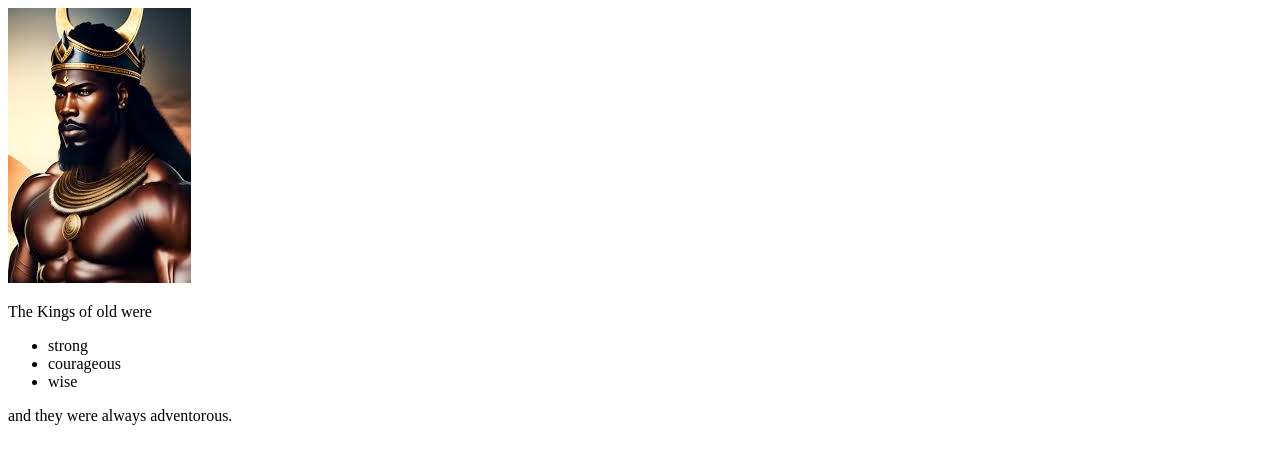
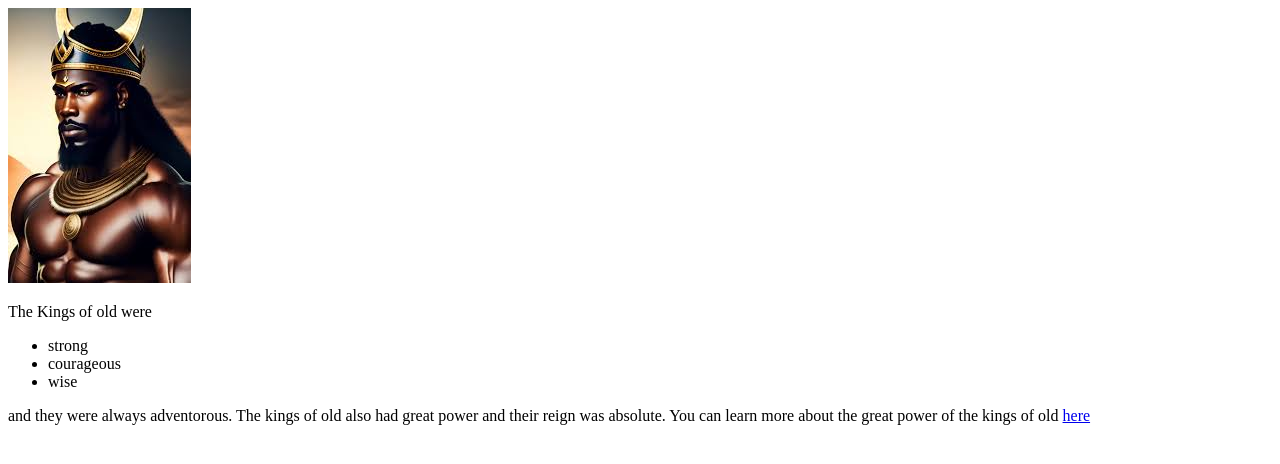
Before and after one commit to ConradPB/test-site, a plain HTML site: page index.html in a window 1280 px wide. Drawn offline with Linux system fonts and the light colour scheme.

Commit message:
added link attribute

```diff
--- a/index.html
+++ b/index.html
@@ -16,6 +16,13 @@
       <li>wise</li>
     </ul>
 
-    <p>and they were always adventorous.</p>
+    <p>and they were always adventorous.
+      The kings of old also had great power and
+      their reign was absolute.
+
+      You can learn more about the great power of
+      the kings of old <a href='https://www.britannica.com/topic/sacred-kingship/Functions-of-the-sacred-king-the-king-as-the-source-of-cosmic-power-order-and-control'>here</a></p>
+
+    </p>
   </body>
 </html>
```
